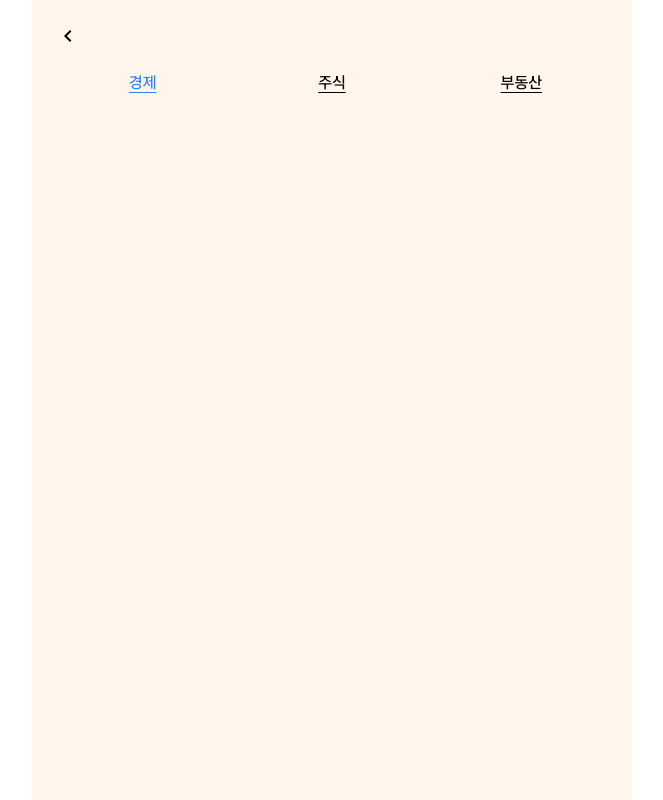
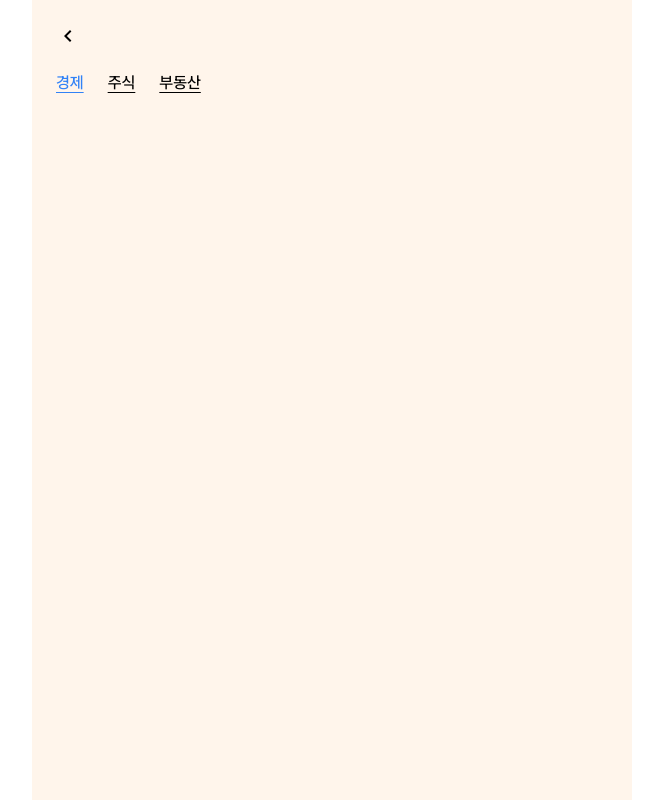
Before and after one commit to devocean-finut/Finut_FE, a Next.js app: page /main/daily-news in a window 1280 px wide. Shown: the whole page, without its empty margins (308-971 px from the left). Built offline with nearby package versions, Linux system fonts and the light colour scheme.

Commit message:
Update NewsHeader: 레이아웃 변경 및 버튼 스타일 수정

```diff
--- a/src/Daily-news/NewsHeader.tsx
+++ b/src/Daily-news/NewsHeader.tsx
@@ -9,13 +9,16 @@ type NewsHeaderProps = {
 
 function NewsHeader({ currentType, onSelectType }: NewsHeaderProps) {
   return (
-    <div className="flex justify-center gap-4">
+    <div className="flex justify-start gap-6">
       {newsType.map((type) => (
         <Button
+          key={type.en}
           backgroundColor="none"
           color={currentType === type.en ? "blue-primary" : "black"}
           onClick={() => onSelectType(type.en as NewsType)}
-          className="underline underline-thickness-thin underline-offset-4"
+          paddingHorizontal={0}
+          width="fit-content"
+          className="underline underline-thickness-thin underline-offset-4 text-left "
         >
           {type.ko}
         </Button>
```
